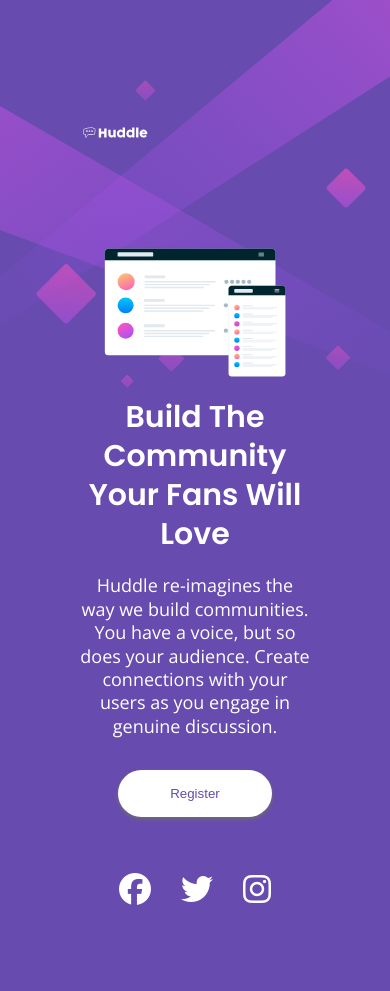
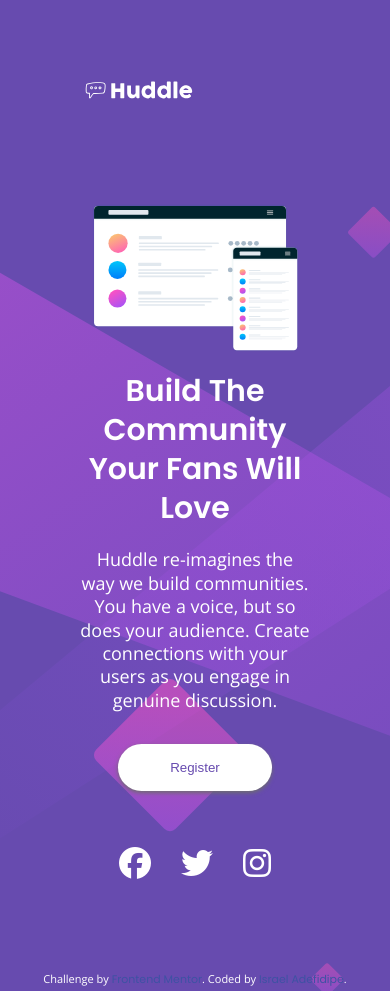
Before and after one commit to iadefidipe/huddle-landing-page-with-single-introductory-section, a plain HTML site: page index.html in a window 390 px wide. Shown: the top 991 px of the page. Drawn offline with nearby package versions, Linux system fonts and the light colour scheme.

Commit message:
fied more bugs

```diff
--- a/index.html
+++ b/index.html
@@ -30,10 +30,11 @@
     <header>
       <img src="./images/logo.svg" alt="Huddle logo">
     </header>
+
     <main class="hero">
 
       <img src="./images/illustration-mockups.svg" alt="">
-      <div class="hero__hero">
+      <div class="hero__text">
         <h1>Build The Community Your Fans Will Love</h1>
         <p>
           Huddle re-imagines the way we build communities. You have a voice, but so does your audience.
@@ -54,11 +55,11 @@
 
 </body>
 
-<!-- <footer>
+<footer>
 
     <p class="attribution">
       Challenge by <a href="https://www.frontendmentor.io?ref=challenge" target="_blank">Frontend Mentor</a>.
       Coded by <a href="#">Israel Adefidipe</a>.
     </p>
-</footer> -->
+</footer>
 </html>
--- a/scss/_global.scss
+++ b/scss/_global.scss
@@ -4,6 +4,7 @@ html{
     scroll-behavior: smooth;
 }
 
+// All
 *, *::after, *::before{
     box-sizing: border-box;
 
@@ -12,6 +13,9 @@ html{
 body{
     // all:unset;
     height: 100%;
+    // overflow: hidden;
+    margin: 0;
+    padding: 0;
 
     line-height: 1.3;
     color: $color-neutral;
@@ -20,9 +24,9 @@ body{
     background-repeat: no-repeat;
     background-size: cover;
     @media (max-width:768px){
-        margin:3rem auto;
+
         background-image: url(/images/bg-mobile.svg);
-        background-size: contain;
+        background-size: cover;
 
     }
 }
@@ -46,6 +50,12 @@ h1{
     font-weight: $font-bold;
 }
 
+img{
+    display: block;
+    width: 100%;
+    height: auto;
+}
+
 .container{
     margin: auto;
     padding:4.75rem 5rem;
--- a/scss/_main.scss
+++ b/scss/_main.scss
@@ -1,9 +1,14 @@
+
+
 header{
 
 
     margin-bottom: 100px ;
     img{
         width: 30%;
+        @media(max-width:768px){
+            width: 50%;
+        }
 
     }
 }
@@ -24,13 +29,13 @@ header{
 
         @media (max-width: 768px){
             margin: auto;
-            width: 80%;
+            width: 90%;
 
         }
 
     }
 
-        &__hero{
+        &__text{
             margin-left: 50px;
             width: 40%;
             @media (max-width: 768px){
```
Also changed, not shown: scss/style.css, 1 other file.
